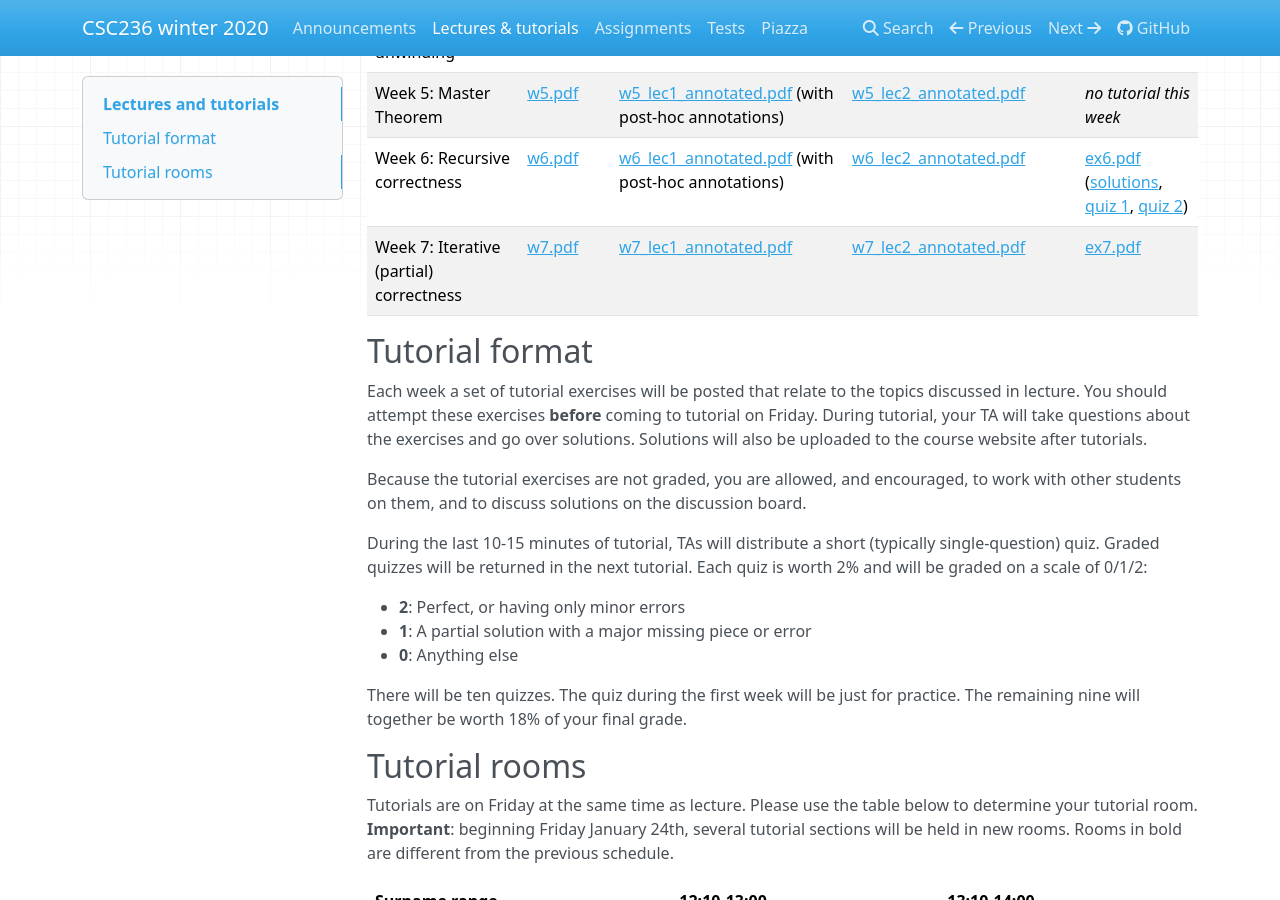
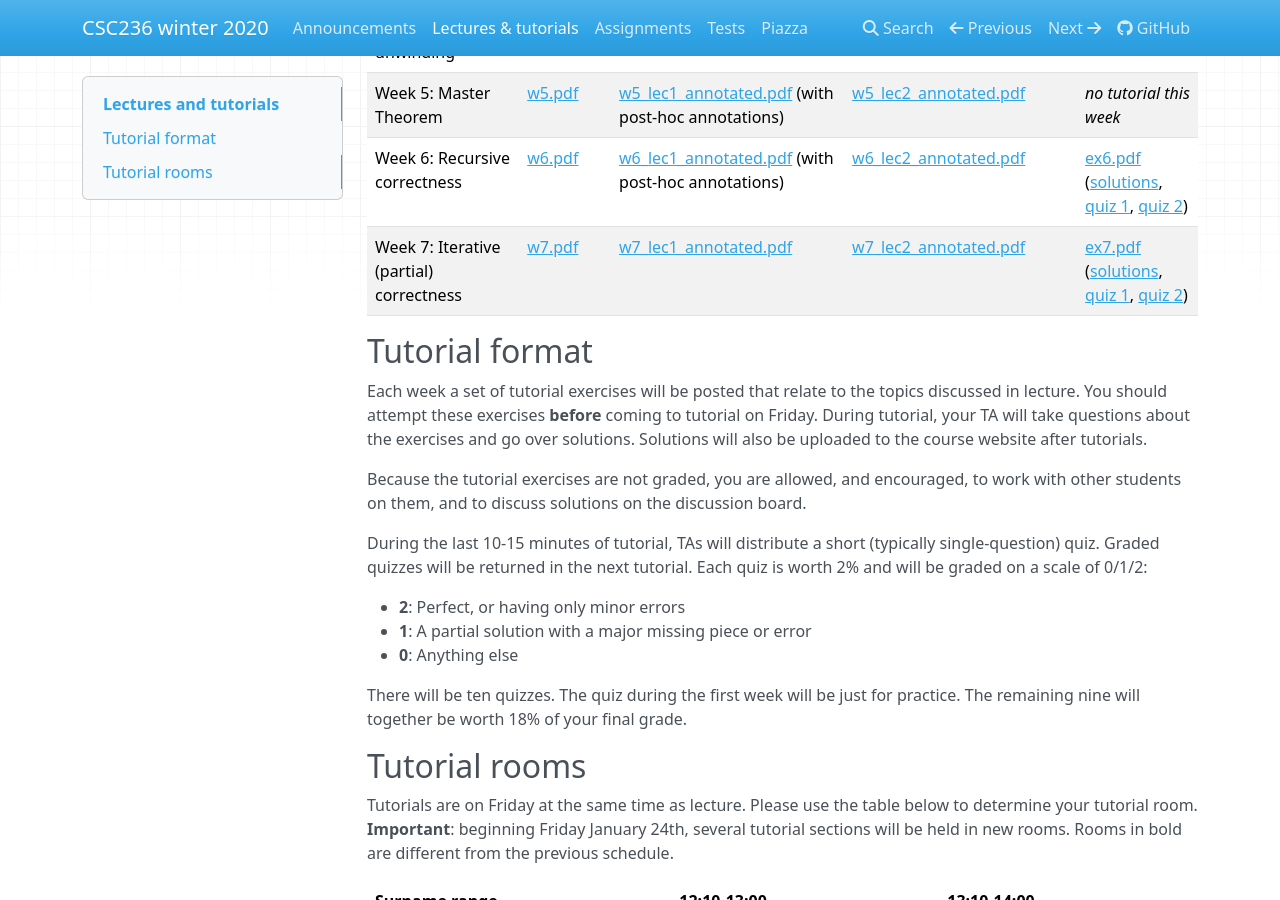
Before and after one commit to colinmorris/csc236, an MkDocs documentation site: the page built from docs/lectures_and_tutorials.md, in a window 1280 px wide and 900 px high, scrolled down 594 px. Built offline with MkDocs 1.6.1, drawn with Linux system fonts in a browser that asks for light colours; nearby versions of some CDN libraries.

Commit message:
week 7 tutorial solutions

```diff
--- a/docs/lectures_and_tutorials.md
+++ b/docs/lectures_and_tutorials.md
@@ -10,7 +10,7 @@ Week 3: Structural induction & well-ordering | [w3.pdf](lecture_slides/w3.pdf) |
 Week 4: Runtime of recursive algorithms, unwinding | [w4.pdf](lecture_slides/w4.pdf) | [w4_lec1_annotated.pdf](lecture_slides/w4_lec1_annotated.pdf)  | [w4_lec2_annotated.pdf](lecture_slides/w4_lec2_annotated.pdf) (with post-hoc annotations/context)| [ex4.pdf](exercises/ex4.pdf) ([solutions](exercises/ex4_solutions.pdf), [quiz 1](exercises/q4_v1_solutions.pdf), [quiz 2](exercises/q4_v2_solutions.pdf))
 Week 5: Master Theorem | [w5.pdf](lecture_slides/w5.pdf) | [w5_lec1_annotated.pdf](lecture_slides/w5_lec1_annotated.pdf) (with post-hoc annotations) | [w5_lec2_annotated.pdf](lecture_slides/w5_lec2_annotated.pdf) | *no tutorial this week*
 Week 6: Recursive correctness | [w6.pdf](lecture_slides/w6.pdf) | [w6_lec1_annotated.pdf](lecture_slides/w6_lec1_annotated.pdf) (with post-hoc annotations) | [w6_lec2_annotated.pdf](lecture_slides/w6_lec2_annotated.pdf) | [ex6.pdf](exercises/ex6.pdf) ([solutions](exercises/ex6_solutions.pdf), [quiz 1](exercises/q6_v1_solutions.pdf), [quiz 2](exercises/q6_v2_solutions.pdf))
-Week 7: Iterative (partial) correctness | [w7.pdf](lecture_slides/w7.pdf) | [w7_lec1_annotated.pdf](lecture_slides/w7_lec1_annotated.pdf) | [w7_lec2_annotated.pdf](lecture_slides/w7_lec2_annotated.pdf) | [ex7.pdf](exercises/ex7.pdf) |
+Week 7: Iterative (partial) correctness | [w7.pdf](lecture_slides/w7.pdf) | [w7_lec1_annotated.pdf](lecture_slides/w7_lec1_annotated.pdf) | [w7_lec2_annotated.pdf](lecture_slides/w7_lec2_annotated.pdf) | [ex7.pdf](exercises/ex7.pdf)  ([solutions](exercises/ex7_solutions.pdf), [quiz 1](exercises/q7_v1_solutions.pdf), [quiz 2](exercises/q7_v2_solutions.pdf))|
 
 ## Tutorial format
 
```
Also changed, not shown: 3 other files.
